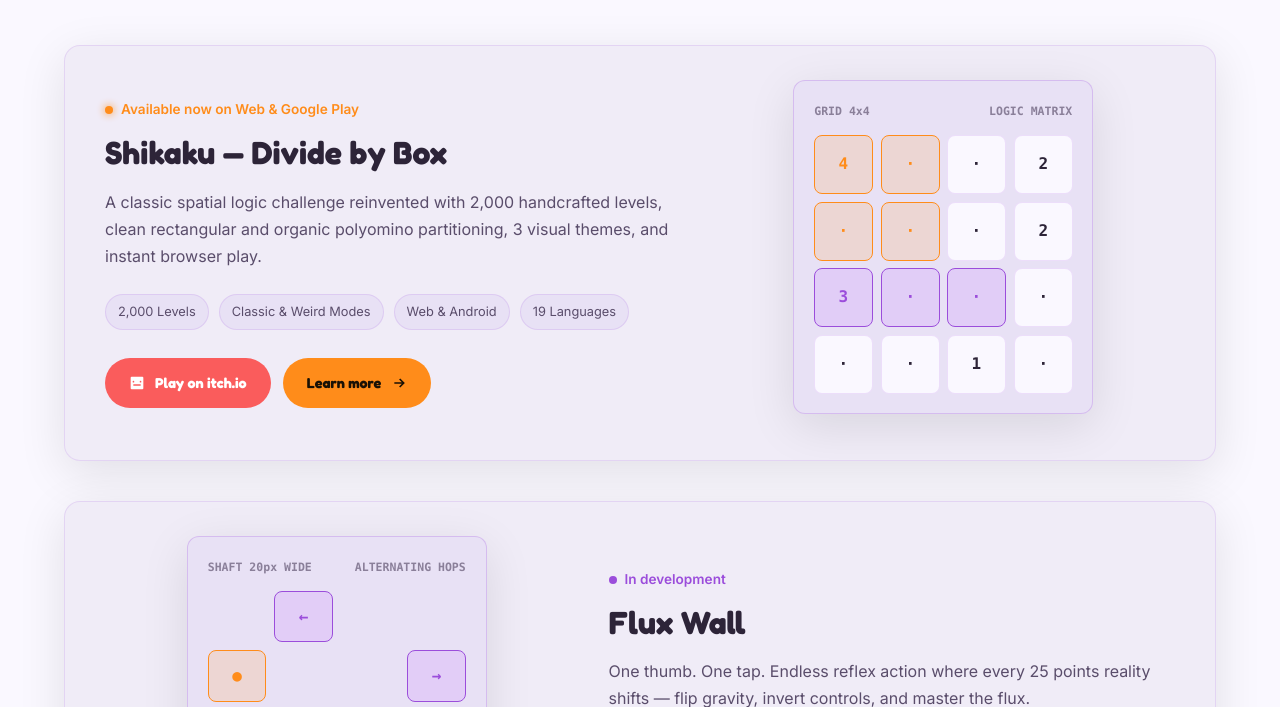
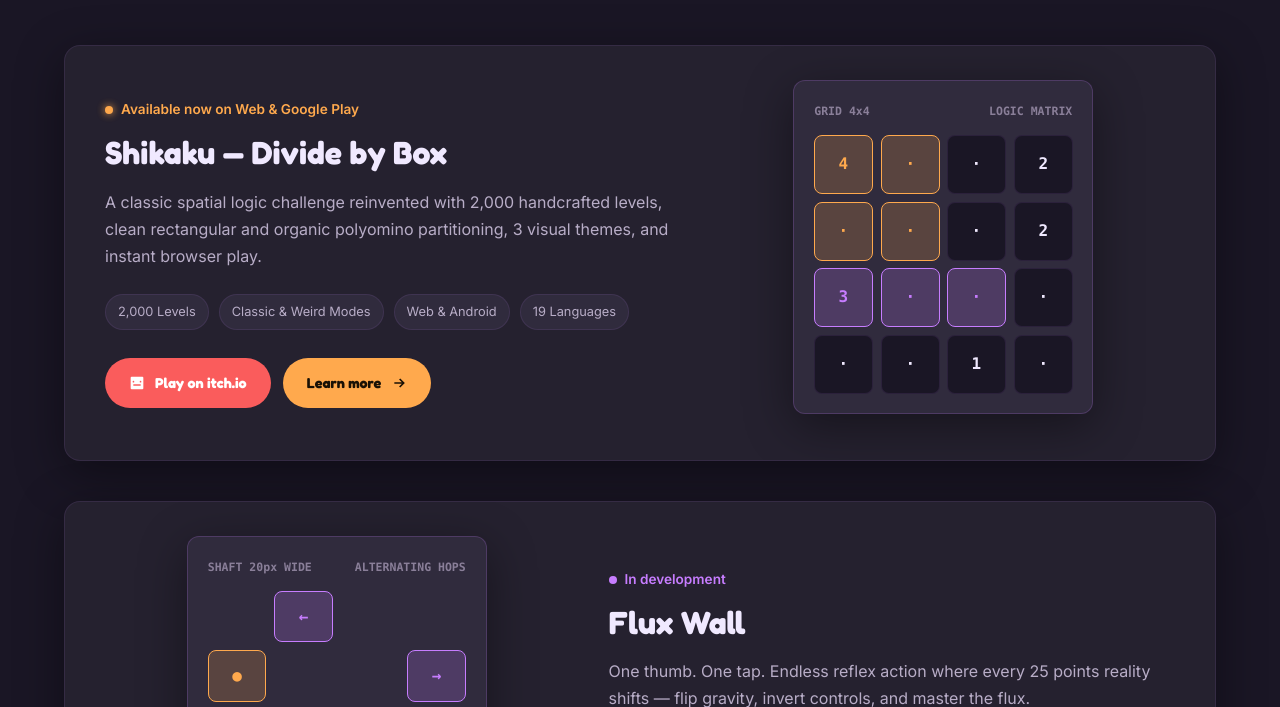
Before and after one commit to BlaqStudios/blaqstudios.github.io, a plain HTML site: page index.html in a window 1280 px wide. Shown: the part 764-1471 px from the top of the page. Drawn offline with Linux system fonts and the light colour scheme.

Commit message:
fix(theme): enforce studio-wide dark theme and remove light mode override

```diff
--- a/styles/base.css
+++ b/styles/base.css
@@ -5,6 +5,8 @@
    ========================================================================== */
 
 :root {
+    color-scheme: dark;
+
     /* Dark Cozy Color Palette */
     --bg-primary: #1a1625;
     --bg-surface: #25212f;
@@ -51,32 +53,6 @@
     --font-body: 'Inter', -apple-system, BlinkMacSystemFont, "Segoe UI", Roboto, sans-serif;
     --mono: 'JetBrains Mono', ui-monospace, SFMono-Regular, Menlo, Consolas, monospace;
     --sans: var(--font-body);
-}
-
-/* Light Mode (Adaptive) */
-@media (prefers-color-scheme: light) {
-    :root {
-        --bg-primary: #faf8ff;
-        --bg-surface: #f0ecf7;
-        --bg-surface-elevated: #e8e1f5;
-        --border-subtle: rgba(155, 77, 219, 0.15);
-        --border-highlight: rgba(155, 77, 219, 0.25);
-
-        --accent-primary: #9b4ddb;
-        --accent-secondary: #ff8c1a;
-        --accent-tertiary: #2ecc71;
-        --accent-pink: #e74c8c;
-        --accent-blue: #9b4ddb;
-        --accent-amber: #ff8c1a;
-
-        --text-primary: #2d2438;
-        --text-secondary: #5a4d6b;
-        --text-muted: #8a7f99;
-
-        --border-soft: rgba(155, 77, 219, 0.2);
-        --shadow-glow: 0 8px 32px rgba(155, 77, 219, 0.15);
-        --shadow-float: 0 12px 48px rgba(0, 0, 0, 0.1);
-    }
 }
 
 * {
```
